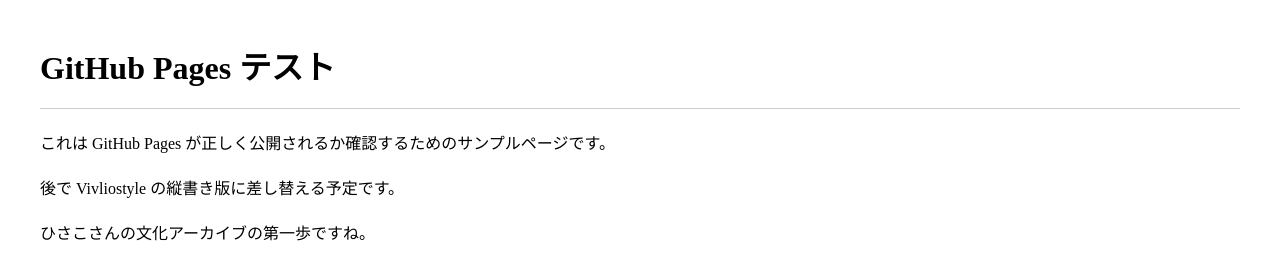
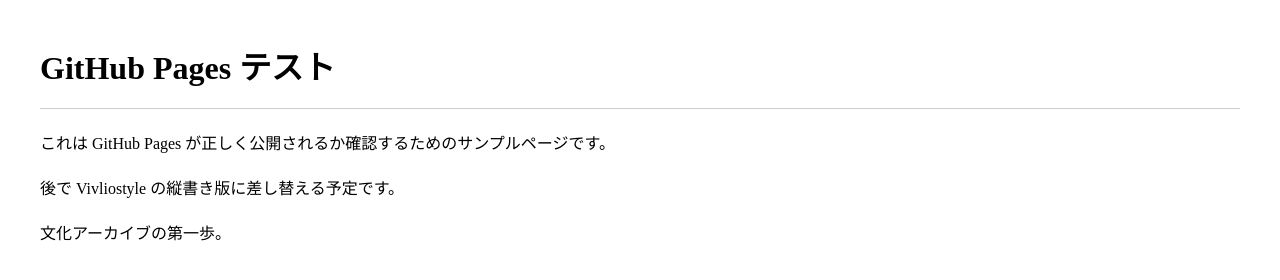
Before and after one commit to minervaartoffice-star/hokaku-san, a plain HTML site: page index.html in a window 1280 px wide. Drawn offline with Linux system fonts and the light colour scheme.

Commit message:
Update index.html

```diff
--- a/index.html
+++ b/index.html
@@ -22,7 +22,7 @@
 
 <p>後で Vivliostyle の縦書き版に差し替える予定です。</p>
 
-<p>ひさこさんの文化アーカイブの第一歩ですね。</p>
+<p>文化アーカイブの第一歩。</p>
 
 </body>
 </html>
```
